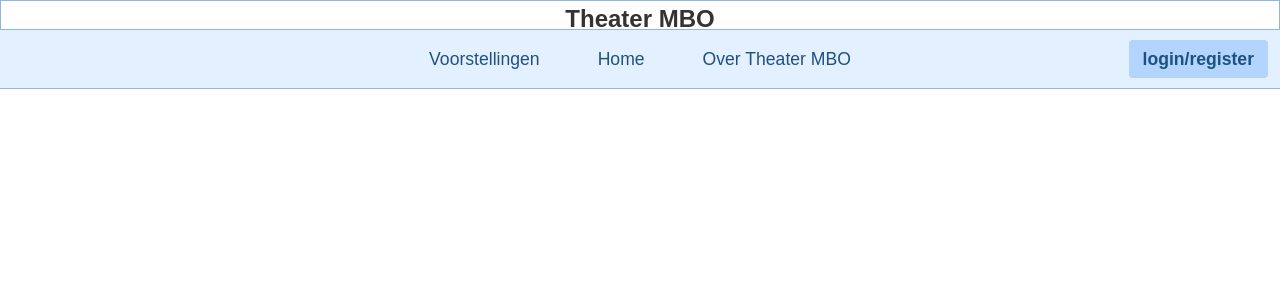
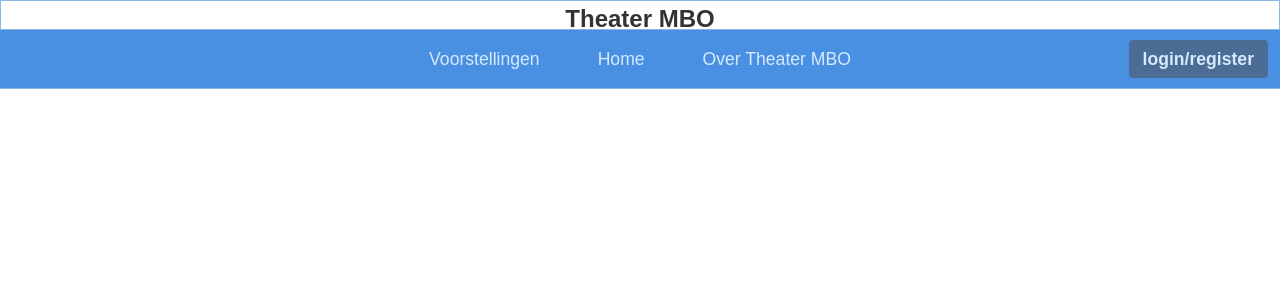
Before and after one commit to lucas-dw16/theater, a PHP site: page / in a window 1280 px wide. Shown: the top 300 px of the page. Run offline with PHP 8.4, Linux system fonts and the light colour scheme.

Commit message:
knop login linked

```diff
--- a/index.php
+++ b/index.php
@@ -23,7 +23,7 @@
                     <a href="index.php">Home</a>
                     <a href="overTheaterMBO.php">Over Theater MBO</a>
                 </div>
-                <div class="col-1 logincontainer"><a href="login.php" class="login">login/register</a></div>
+                <div class="col-1 logincontainer"><a href="inloggen/index.php" class="login">login/register</a></div>
             </div>
         </div>
         <nav class="navbar navbar-expand-lg navbar-light bg-light d-lg-none" style="background-color: #e3f0ff !important;">
--- a/style.css
+++ b/style.css
@@ -24,7 +24,7 @@ html, body {
     display: flex;
     justify-content: center;
     align-items: center;
-    background-color: #e3f0ff !important;
+    background-color: #4A90E2 !important;
     border-bottom: 1px solid #8bb6e6;
     padding: 10px 0;
     gap: 30px;
@@ -33,7 +33,7 @@ html, body {
 #navbar a,
 .navbar .nav-link {
     text-decoration: none;
-    color: #205081 !important;
+    color: #d5eaff !important;
     font-size: 1.1em;
     padding: 6px 14px;
     border-radius: 4px;
@@ -54,8 +54,8 @@ a.login,
 .navbar .login {
     margin-left: 20px;
     font-weight: bold;
-    background: #b3d4fc;
-    color: #205081 !important;
+    background: #4a6c95;
+    color: #d5d8db !important;
     border-radius: 4px;
     padding: 6px 14px;
     transition: background 0.2s, color 0.2s;
```
